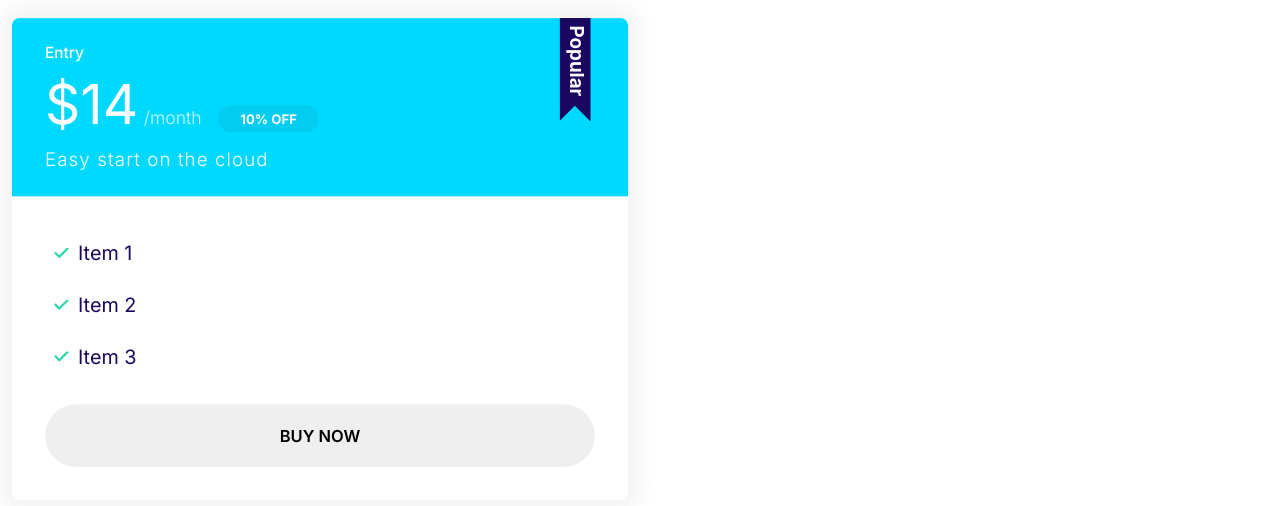
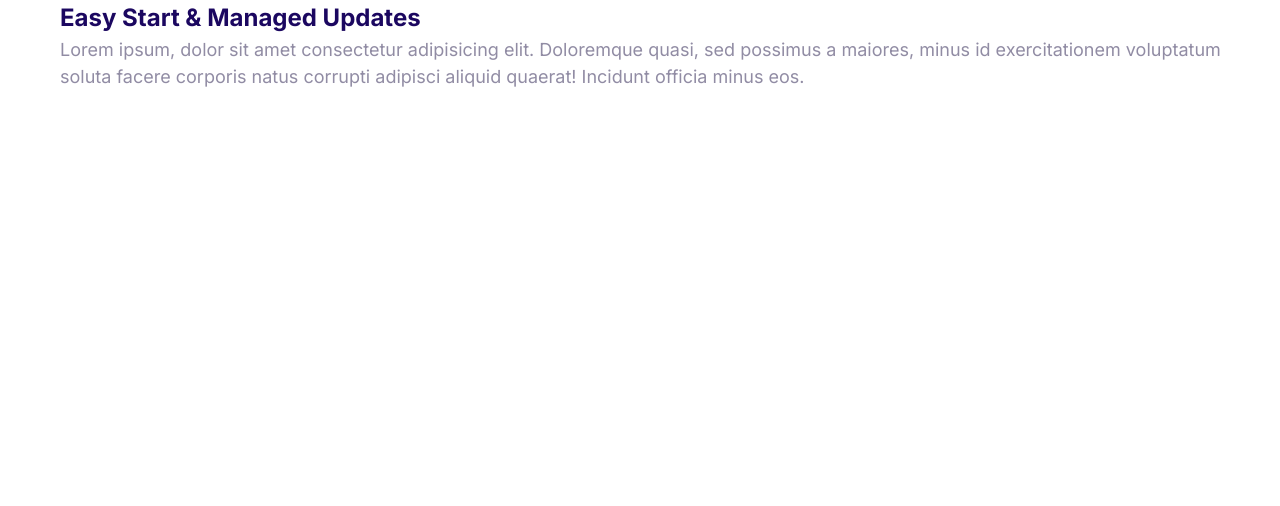
Before and after one commit to avithakr/tanufy, a plain HTML site: page index.html in a window 1280 px wide. Drawn offline with Linux system fonts and the light colour scheme.

Commit message:
Built media component

```diff
--- a/css/styles.css
+++ b/css/styles.css
@@ -369,3 +369,21 @@
     display: block;
   }
 }
+
+/* Media */
+
+.media{
+  display: flex;
+}
+
+.media__title{
+  margin: 0;
+}
+
+.media__body{
+  margin: 0 2rem;
+}
+
+.media__image{
+  margin-top: 1rem;
+}
--- a/index.html
+++ b/index.html
@@ -14,25 +14,18 @@
     <link rel="stylesheet" href="/css/styles.css" />
   </head>
   <body>
-    <div style="width: 50%; padding: 4rem">
-      <div class="plan plan--popular">
-        <div class="card card--secondary">
-          <header class="card__header">
-            <h3 class="plan__name">Entry</h3>
-            <span class="plan__price">$14</span>
-            <span class="plan__billing-cycle">/month</span>
-            <span class="badge badge--secondary badge--small">10% OFF</span>
-            <span class="plan__description">Easy start on the cloud</span>
-          </header>
-          <div class="card__body">
-            <ul class="list list--tick">
-              <li class="list__item">Item 1</li>
-              <li class="list__item">Item 2</li>
-              <li class="list__item">Item 3</li>
-            </ul>
-            <button class="btn btn--outline btn--block">Buy Now</button>
-          </div>
-        </div>
+    <div class="media">
+      <div class="media__image">
+        <svg class="icon icon--primary">
+          <use xlink:href="images/sprite.svg#snap"></use>
+        </svg>
+      </div>
+      <div class="media__body">
+        <h3 class="media__title">Easy Start & Managed Updates</h3>
+        Lorem ipsum, dolor sit amet consectetur adipisicing elit. Doloremque
+        quasi, sed possimus a maiores, minus id exercitationem voluptatum soluta
+        facere corporis natus corrupti adipisci aliquid quaerat! Incidunt
+        officia minus eos.
       </div>
     </div>
   </body>
```
Also changed, not shown: components/media.html (added, +14 -0 lines).
